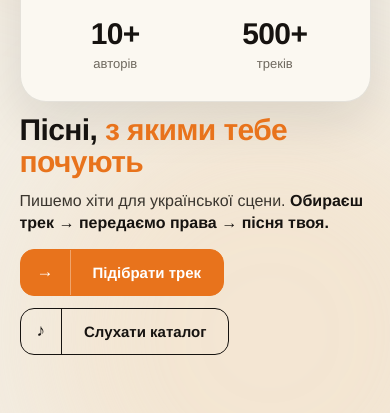
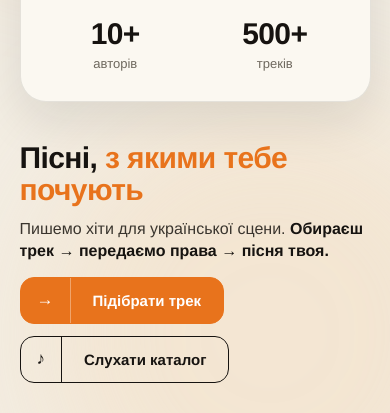
Before and after one commit to arsenevilia/guchni, a plain HTML site: page index.html in a window 390 px wide. Shown: the part 431-844 px from the top of the page. Drawn offline with Linux system fonts and the light colour scheme.

Commit message:
Відстань

```diff
--- a/index.html
+++ b/index.html
@@ -339,7 +339,7 @@ footer{padding:50px 5vw 40px;border-top:1px solid var(--line);position:relative;
   .hero{padding-top:96px;min-height:auto;padding-bottom:30px}
   .hero-top{flex-direction:column;gap:6px;margin-bottom:4px;align-items:center;text-align:center}
   .wordmark{font-size:clamp(58px,20vw,300px)}
-  .hero-bottom{margin-top:8px;gap:12px}
+  .hero-bottom{margin-top:8px;gap:40px}
   .hero h1{max-width:none}
   .hero p.lead{margin-top:4px;font-size:16px;line-height:1.4}
   .hero-cta{margin-top:14px}
```
